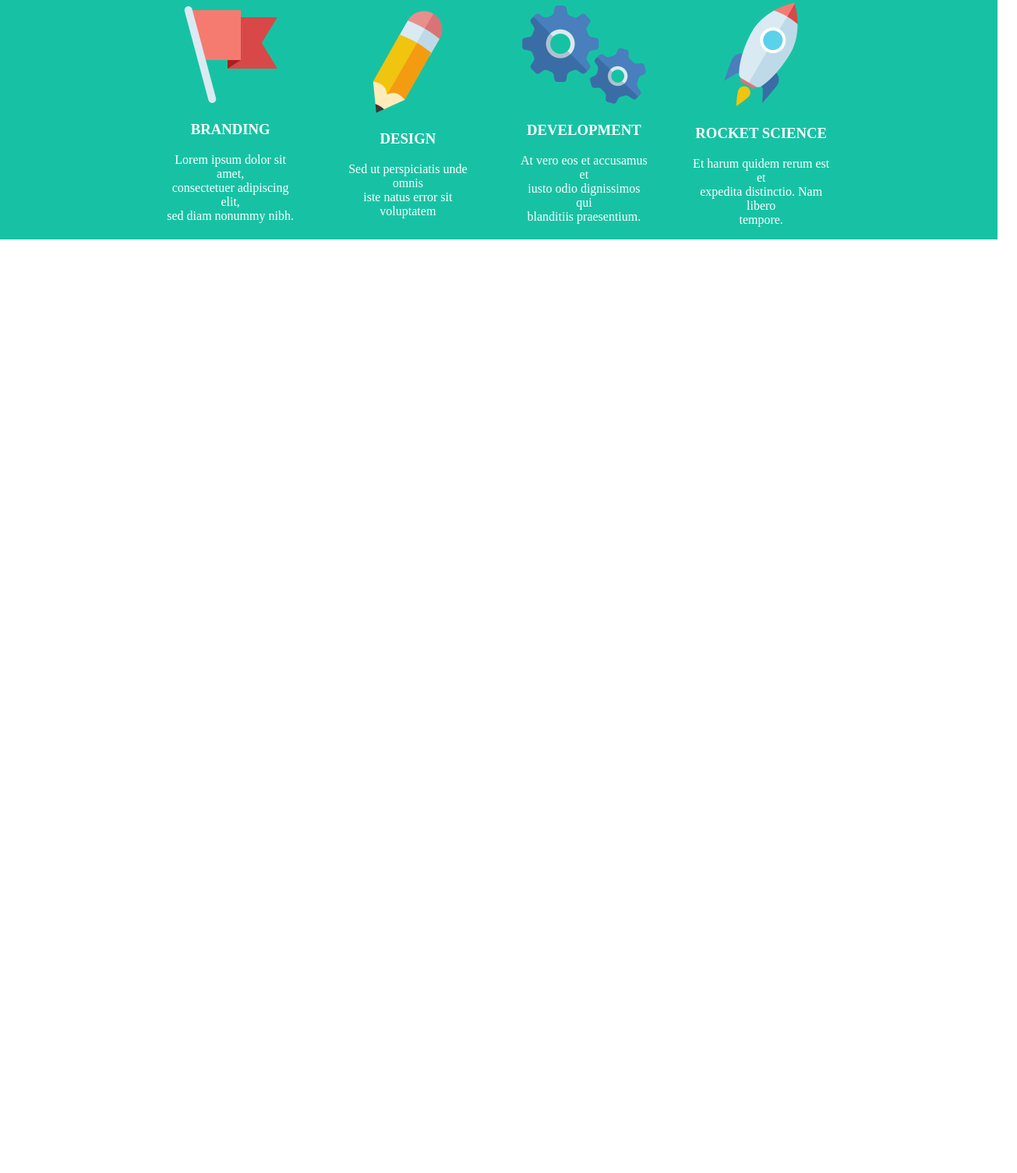
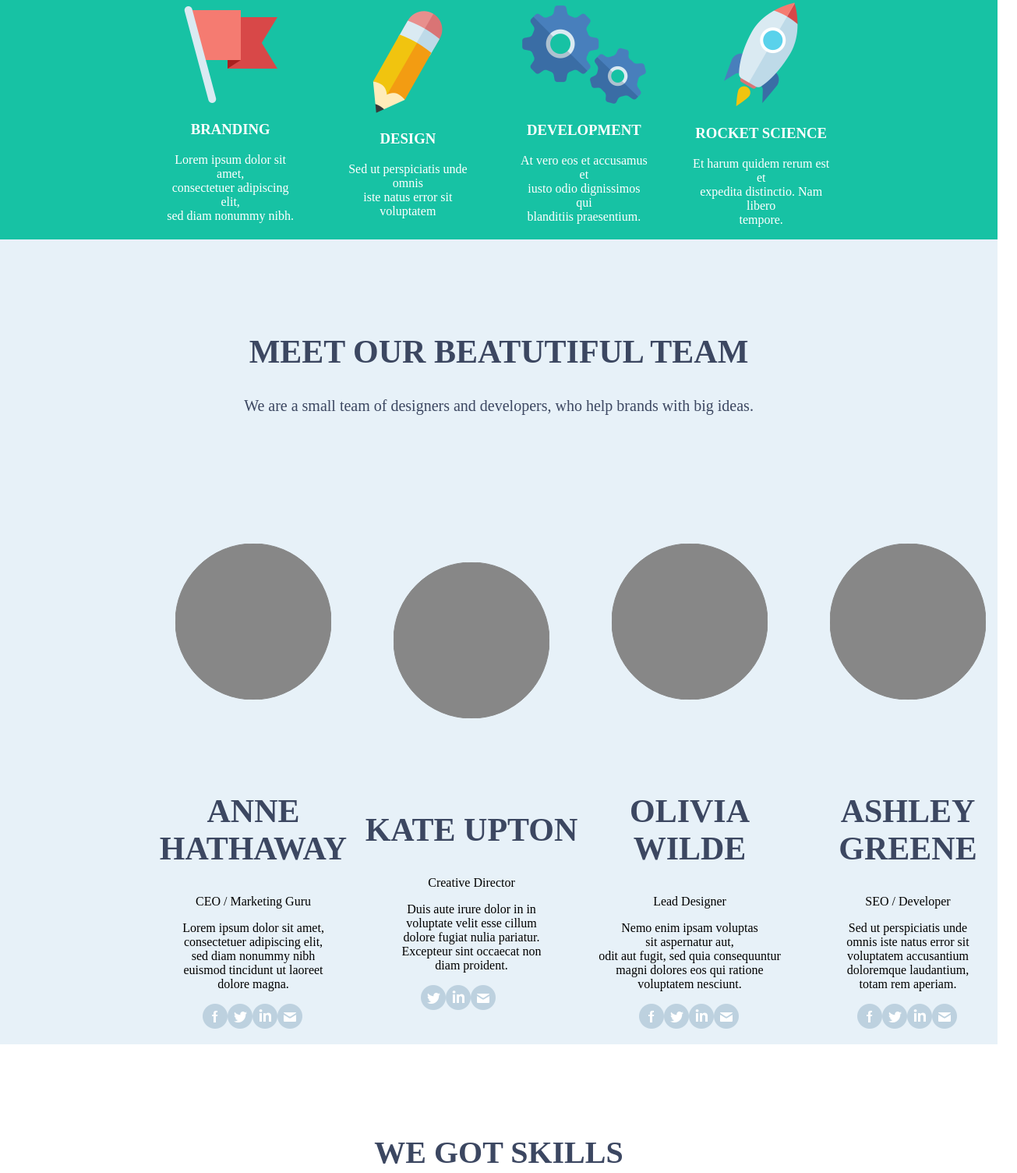
Before and after one commit to Mortuus-Diaboli/landing-page, a plain HTML site: page index.html in a window 1280 px wide. Shown: the part 725-2229 px from the top of the page at 78% size, 1305 px wide, since content can reach past the window. Before the commit the page ends 1032 px from the top, so only its background shows below. Drawn offline with Linux system fonts and the light colour scheme.

Commit message:
add section3

```diff
--- a/css/style.css
+++ b/css/style.css
@@ -78,3 +78,65 @@ h2 {
     padding-left: 25px;
     padding-right: 25px;
 }
+.block4 {
+    background-color: #e7f1f8;
+    text-align: center;
+    padding-top: 5px ;
+    align-items: center;
+    justify-content: space-around;
+}
+
+.block4 h2 {
+    color: #3c4761;
+    font-size: 42px;
+}
+
+.box2 {
+    color: #3c4761;
+    font-size: 20px;
+}
+
+.box3 {
+    display: flex;
+    padding-top: 85px;
+    padding-left: 185px;
+    padding-right: 185px;
+    justify-content: space-around;
+    align-items: center;
+}
+
+.social-icons {
+    display: flex;
+    text-align: center;
+    padding-left: 75px;
+    padding-right: 50px;
+    list-style: none;
+}
+
+.social-icons li {
+    text-align: center;
+
+}
+
+svg {
+ padding-top: 80px;
+ margin-left: 40px;
+ margin-right: 40px;
+}
+
+.block5 {
+    text-align: center;
+    color: #ffffff;
+}
+
+.block5 h2 {
+    color: #3c4761;
+}
+
+.box4 {
+    color: #3c4761;
+    font-size: 20px;
+}
+.unite1 {
+    color: #87509c;
+}
--- a/index.html
+++ b/index.html
@@ -71,9 +71,115 @@
                 </div>
             </div>
         </section>
-        <section class="">
+        <section class="block4">
+            <h2>
+                Meet our beatutiful team
+            </h2>
+            <div class="box2">
+                We are a small team of designers and developers, who help brands with big ideas.
+            </div>
+            <div class=box3>
+                <div>
+                    <svg width="200" height="200">
+                        <circle cx="100" cy="100" r="100" stroke="#878787" fill="#878787">
+                    </svg>
+                    <h2>
+                        Anne Hathaway
+                    </h2>
+                    <p>
+                        CEO / Marketing Guru
+                    </p>
+                    <div class="msg">
+                        Lorem ipsum dolor sit amet,<br>
+                        consectetuer adipiscing elit,<br> sed diam nonummy nibh<br> euismod tincidunt ut laoreet<br>
+                        dolore magna.
+                    </div>
+                    <ul class="social-icons">
+                        <li><img src="./image/fb.png"></li>
+                        <li><img src="./image/twitter.png"></li>
+                        <li><img src="./image/linkedin.png"></li>
+                        <li><img src="./image/mail.png"></li>
+                    </ul>
+                </div>
+                <div>
+                    <svg width="200" height="200">
+                        <circle cx="100" cy="100" r="100" stroke="#878787" fill="#878787">
+                    </svg>
+                    <h2>
+                        Kate Upton
+                    </h2>
+                    <p> Creative Director</p>
+                    <div class="msg">
+                        Duis aute irure dolor in in<br> voluptate velit esse cillum<br> dolore fugiat nulia
+                        pariatur.<br>Excepteur sint occaecat non<br>diam proident.
+                    </div>
+                    <ul class="social-icons">
+                        <li><img src="./image/twitter.png"></li>
+                        <li><img src="./image/linkedin.png"></li>
+                        <li><img src="./image/mail.png"></li>
+                    </ul>
+                </div>
+                <div>
+                    <svg width="200" height="200">
+                        <circle cx="100" cy="100" r="100" stroke="#878787" fill="#878787">
+                    </svg>
+                    <h2>
+                        Olivia Wilde
+                    </h2>
+                    <p>
+                        Lead Designer
+                    </p>
+                    <div class="msg">
+                        Nemo enim ipsam voluptas<br> sit aspernatur aut,<br> odit aut fugit, sed quia consequuntur<br>
+                        magni dolores
+                        eos qui ratione<br> voluptatem nesciunt.
+                    </div>
+                    <ul class="social-icons">
+                        <li><img src="./image/fb.png"></li>
+                        <li><img src="./image/twitter.png"></li>
+                        <li><img src="./image/linkedin.png"></li>
+                        <li><img src="./image/mail.png"></li>
+                    </ul>
+                </div>
+                <div>
+                    <svg width="200" height="200">
+                        <circle cx="100" cy="100" r="100" stroke="#878787" fill="#878787">
+                    </svg>
+                    <h2>
+                        Ashley greene
+                    </h2>
+                    <p>
+                        SEO / Developer
+                    </p>
+                    <div class="msg">
+                        Sed ut perspiciatis unde<br> omnis iste natus error sit<br> voluptatem accusantium<br>
+                        doloremque
+                        laudantium,<br> totam rem aperiam.
+                    </div>
+                    <ul class="social-icons">
+                        <li><img src="./image/fb.png"></li>
+                        <li><img src="./image/twitter.png"></li>
+                        <li><img src="./image/linkedin.png"></li>
+                        <li><img src="./image/mail.png"></li>
+                    </ul>
+                </div>
+            </div>
+        </section>
+        <section class="block5">
+            <h2>
+                we got skills
+            </h2>
+            <div class="box4">
+                Lorem ipsum dolor sit amet, consectetur adipisicing elit, sed do eiusmod
+                tempor incididunt ut labore et dolore magna aliqua.
+            </div>
+            <div class="canvas">
+                <svg class="chart" width="500" height="500" viewBox="0 0 50 50">
+                    <circle class="unite1">
+                        cx="100" cy="100" r="100"
+                    </circle>
 
-
+                </svg>
             </div>
         </section>
 
```
Also changed, not shown: 44.jpg (added).
